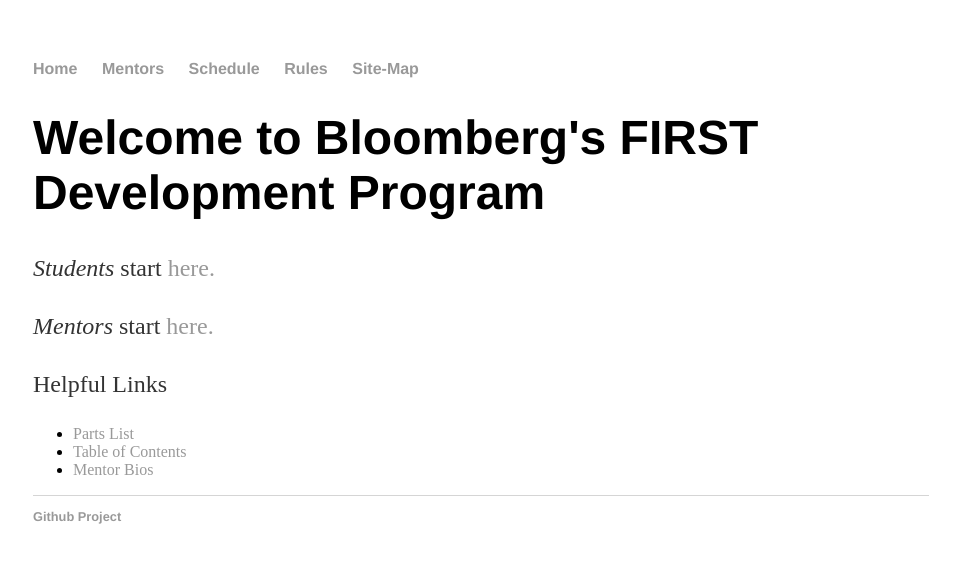
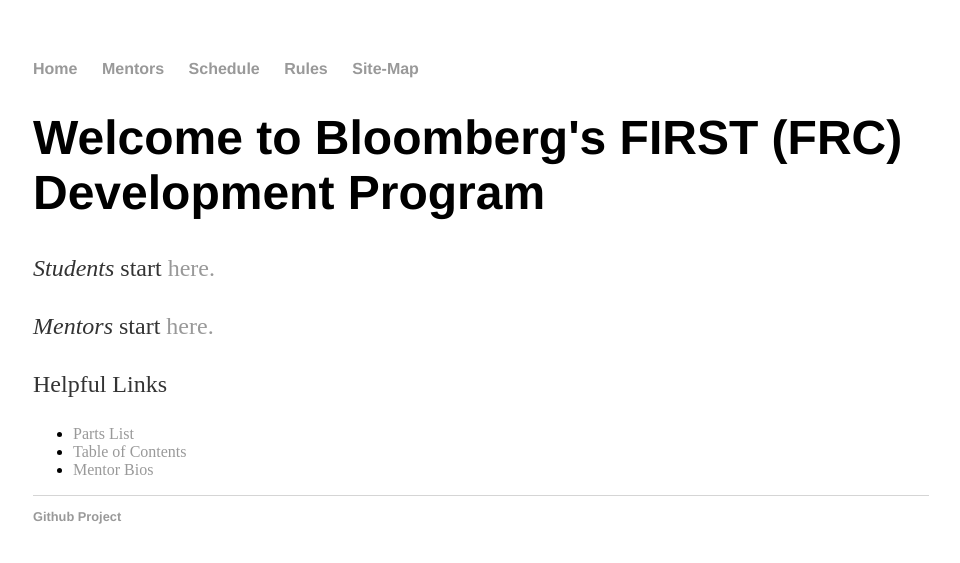
Before and after one commit to Aergonus/bb-frc-manual, a Jekyll site: the page built from index.html, in a window 1280 px wide. Shown: the top 563 px of the page, without its empty margins (159-1119 px from the left). Built offline with Jekyll 4.4.1, drawn with Linux system fonts in a browser that asks for light colours.

Commit message:
Fixing Links

```diff
--- a/index.html
+++ b/index.html
@@ -3,14 +3,14 @@ layout: default
 title: Bloomberg FIRST (FRC) Manual
 ---
 <div class="blurb">
-	<h1>Welcome to Bloomberg's FIRST Development Program</h1>
-	<p><em>Students</em> start <a href="/getting-started">here.</a></p>
-	<p><em>Mentors</em> start <a href="/onboarding">here.</a></p>
+	<h1>Welcome to Bloomberg's FIRST (FRC) Development Program</h1>
+	<p><em>Students</em> start <a href="getting-started">here.</a></p>
+	<p><em>Mentors</em> start <a href="onboarding">here.</a></p>
 
 	<p> Helpful Links </p>
 	<ul>
-	  <li><a href="/bom">Parts List</a></li>
-	  <li><a href="/toc">Table of Contents</a></li>
-	  <li><a href="/mentors">Mentor Bios</a></li>
+	  <li><a href="bom.md">Parts List</a></li>
+	  <li><a href="toc">Table of Contents</a></li>
+	  <li><a href="mentors.md">Mentor Bios</a></li>
 	</ul>
 </div><!-- /.blurb -->
```
